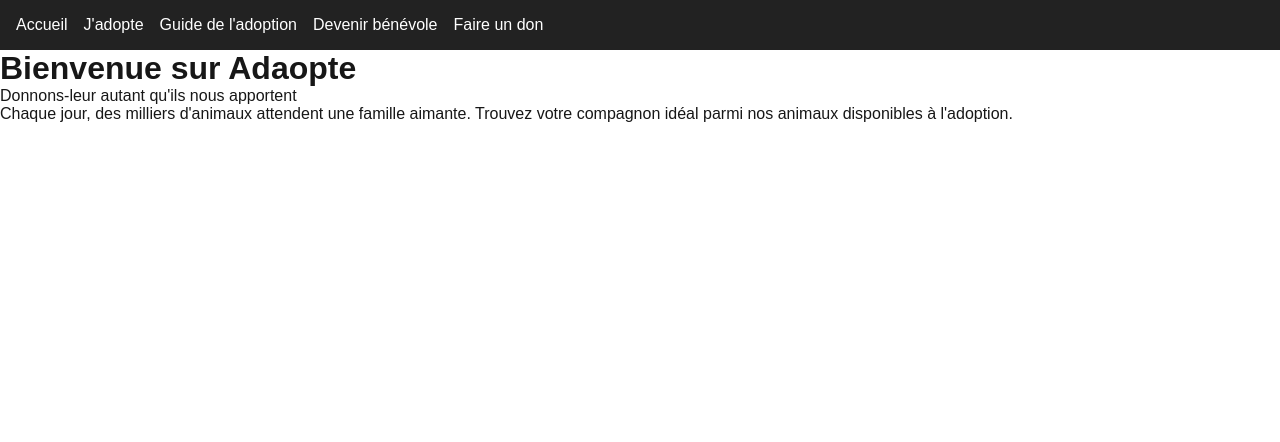
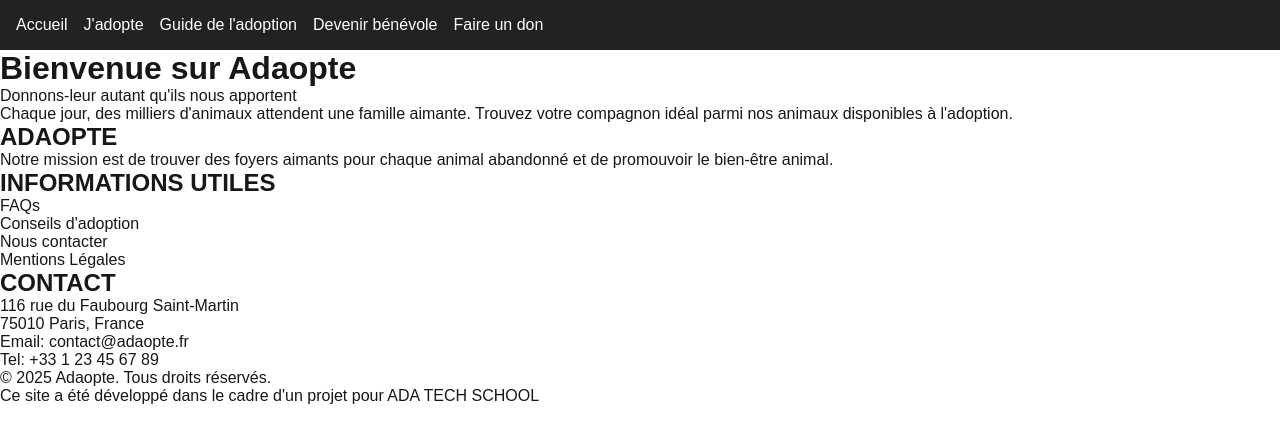
Before and after one commit to Camille-lt/Adaopte_front, a Next.js app: page / in a window 1280 px wide. Shown: the top 442 px of the page. Built offline with nearby package versions, Linux system fonts and the light colour scheme.

Commit message:
add footer in layout

```diff
--- /dev/null
+++ b/src/app/components/footer.jsx
@@ -0,0 +1,25 @@
+// src/app/components/navbar/footer.jsx
+"use client"
+
+export default function Footer() {
+    return (
+        <footer>
+            <div className="footer-container">
+                <div className="footer-adaopte">
+                    <h2>ADAOPTE</h2>
+                    <p>Notre mission est de trouver des foyers aimants pour chaque animal abandonné et de promouvoir le bien-être animal.</p>
+                </div>
+                <div className="footer-informations">
+                    <h2>INFORMATIONS UTILES</h2>
+                    <p>FAQs <br /> Conseils d'adoption <br /> Nous contacter <br /> Mentions Légales</p>
+                </div>
+                <div className="footer-contact"><h2>CONTACT</h2>
+                    <p>116 rue du Faubourg Saint-Martin <br /> 75010 Paris, France <br /> Email: contact@adaopte.fr <br /> Tel: +33 1 23 45 67 89</p>
+                </div>
+                <div>
+                    <p>© 2025 Adaopte. Tous droits réservés. <br /> Ce site a été développé dans le cadre d'un projet pour ADA TECH SCHOOL</p>
+                </div>
+            </div>
+        </footer>
+    )
+}
--- a/src/app/layout.js
+++ b/src/app/layout.js
@@ -1,6 +1,7 @@
 import { Geist, Geist_Mono } from "next/font/google";
 import "./globals.css";
 import Navbar from './components/navbar';
+import Footer from './components/footer';
 
 const geistSans = Geist({
   variable: "--font-geist-sans",
@@ -23,6 +24,7 @@ export default function RootLayout({ children }) {
       <body className={`${geistSans.variable} ${geistMono.variable}`}>
         <Navbar />
         {children}
+       < Footer />
       </body>
     </html>
   );
```
